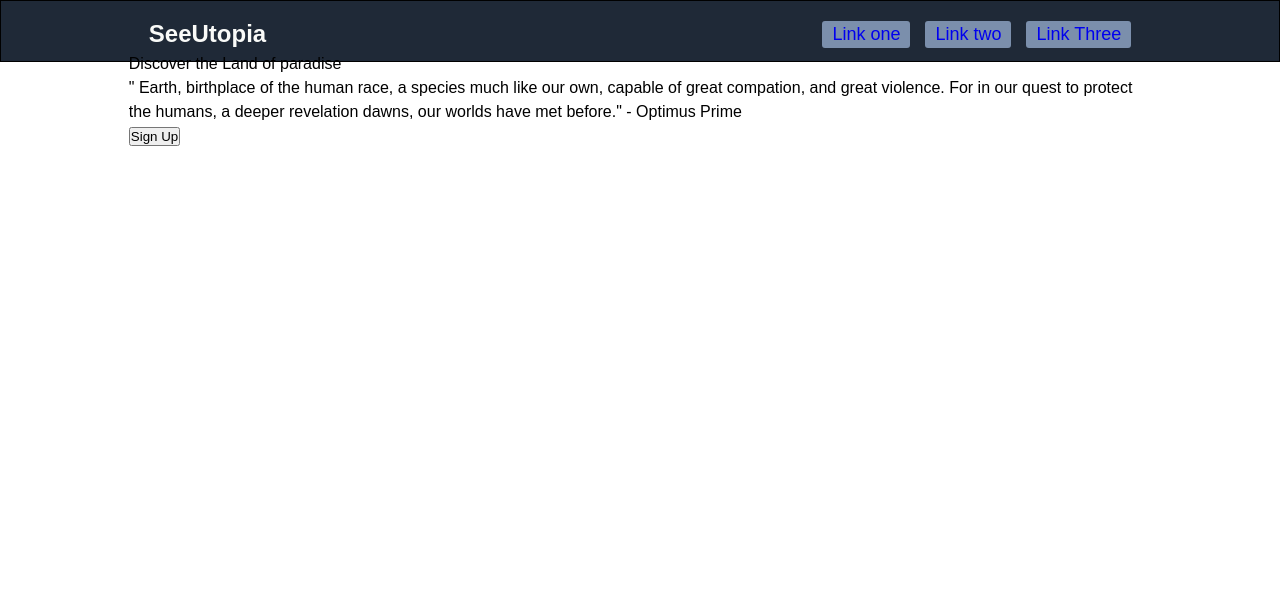
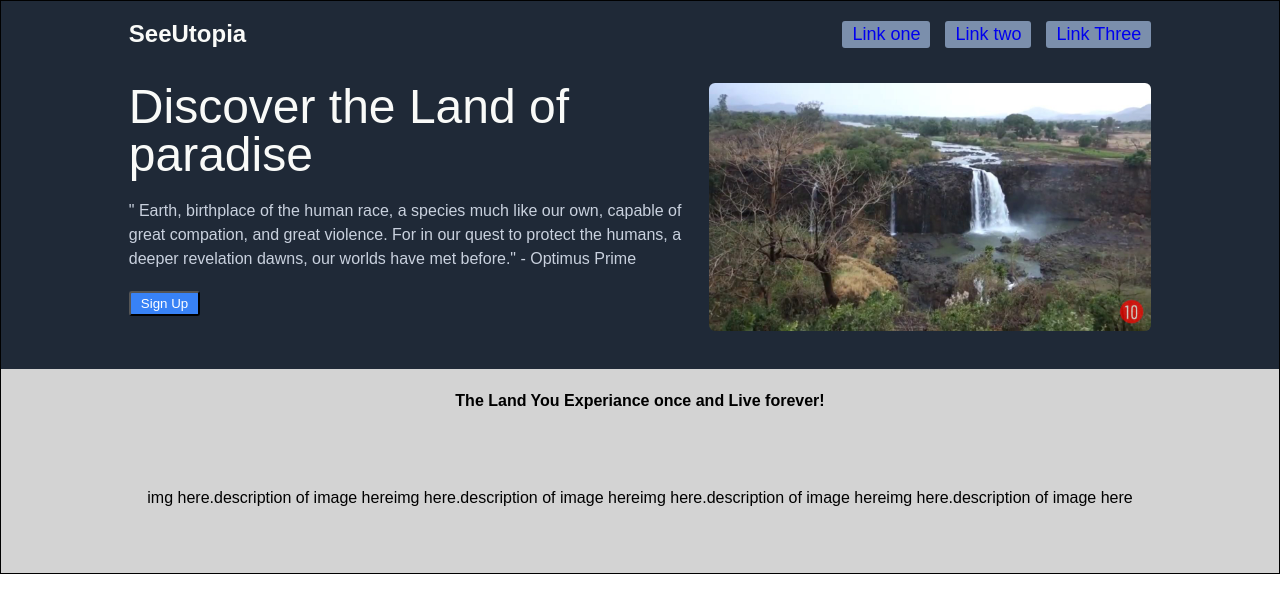
Before and after one commit to Tebibux/TheOdinLandingPage, a plain HTML site: page index.html in a window 1280 px wide. Drawn offline with Linux system fonts and the light colour scheme.

Commit message:
header finished and detail started

```diff
--- a/css/style.css
+++ b/css/style.css
@@ -26,7 +26,6 @@ body {
 /* Header styling starts here. */
 .header {
 	width: 100%;
-	height: 60px;
 	padding: 0 10%;
 	background: #1f2937;
 	display: flex;
@@ -35,6 +34,7 @@ body {
 	justify-content: space-between;
 
 }
+
 /* navigation header starts here */
 .header-nav {
 	width: 100%;
@@ -42,7 +42,6 @@ body {
 	margin-top: 15px;
 	align-items: center;
 	justify-content: space-between;
-	padding: 0 20px;
 }
 
 .header-nav-logo {
@@ -59,6 +58,7 @@ body {
 ul {
 	list-style: none;
 }
+
 ul li {
 	list-style: none;
 	background: #7b8fac;
@@ -70,7 +70,8 @@ ul li {
 ul a {
 	text-decoration: none;
 }
-.header-nav-lists li:hover{
+
+.header-nav-lists li:hover {
 	background: #32e399;
 }
 
@@ -79,4 +80,70 @@ ul a {
 	justify-content: space-around;
 	gap: 15px;
 }
+
 /* navigation header ends here */
+/* body of header starts here */
+.header-body {
+	margin: 3% 0;
+	display: flex;
+	justify-content: center;
+	gap: 20px;
+}
+
+.header-body-msg-title {
+	color: #F9FAF8;
+	font-size: 48px;
+	line-height: 1;
+	margin-bottom: 20px;
+}
+
+.header-body-msg-text {
+	color: #c9d1de;
+}
+
+.header-body-msg-button button {
+	height: 25px;
+	width: auto;
+	margin: 20px 0;
+	padding: 20px 50px;
+	color: white;
+	border-radius: 3px;
+	padding: 1px 10px;
+	background: #3882f6;
+}
+
+.header-body-img {
+	box-shadow: #ffffff99;
+}
+
+.header-body-img img {
+	width: 100%;
+	border-radius: 6px;
+}
+
+/* body of header styling ends here. */
+/* detail body starts here */
+.detail {
+	width: 100%;
+	margin-top: 20px;
+	display: flex;
+	flex-direction: column;
+	align-items: center;
+	justify-content: space-between;
+	gap: 10px;
+}
+
+.detail .detail-message-box {
+	font-weight: bold;
+}
+
+.detail-img-side {
+	display: flex;
+	height: 150px;
+	align-items: center;
+}
+.detail-img-side .detail-img-side-img{
+	justify-content: start;
+ }
+
+/* detail body ends here */
--- a/index.html
+++ b/index.html
@@ -26,12 +26,28 @@
 			<div class="header-body">
 				<div class="header-body-msg">
 					<div class="header-body-msg-title">Discover the Land of paradise</div>
-					<div class="header-body-msg-text">" Earth, birthplace of the human race, a species much like our own,
+					<div class="header-body-msg-text">" Earth, birthplace of the human race, a species much like our
+						own,
 						capable of great compation, and great violence. For in our quest to protect the humans, a deeper
 						revelation dawns, our worlds have met before." - Optimus Prime</div>
 					<div class="header-body-msg-button"><button>Sign Up</button> </div>
 				</div>
-				<div class="header-body-img"></div>
+				<div class="header-body-img">
+					<img src="/images/photo_2022-08-18_22-12-07.jpg" alt="the land of paradise">
+				</div>
+			</div>
+		</div>
+		<div class="detail">
+			<div class="detail-message-box">The Land You Experiance once and Live forever!</div>
+			<div class="detail-img-side">
+				<div class="detail-img-side-img">img here.</div>
+				<div class="detail-img-side-img-disc">description of image here</div>
+				<div class="detail-img-side-img">img here.</div>
+				<div class="detail-img-side-img-disc">description of image here</div>
+				<div class="detail-img-side-img">img here.</div>
+				<div class="detail-img-side-img-disc">description of image here</div>
+				<div class="detail-img-side-img">img here.</div>
+				<div class="detail-img-side-img-disc">description of image here</div>
 			</div>
 		</div>
 	</div>
```
Also changed, not shown: images/photo_2022-08-18_22-12-07.jpg (added).
